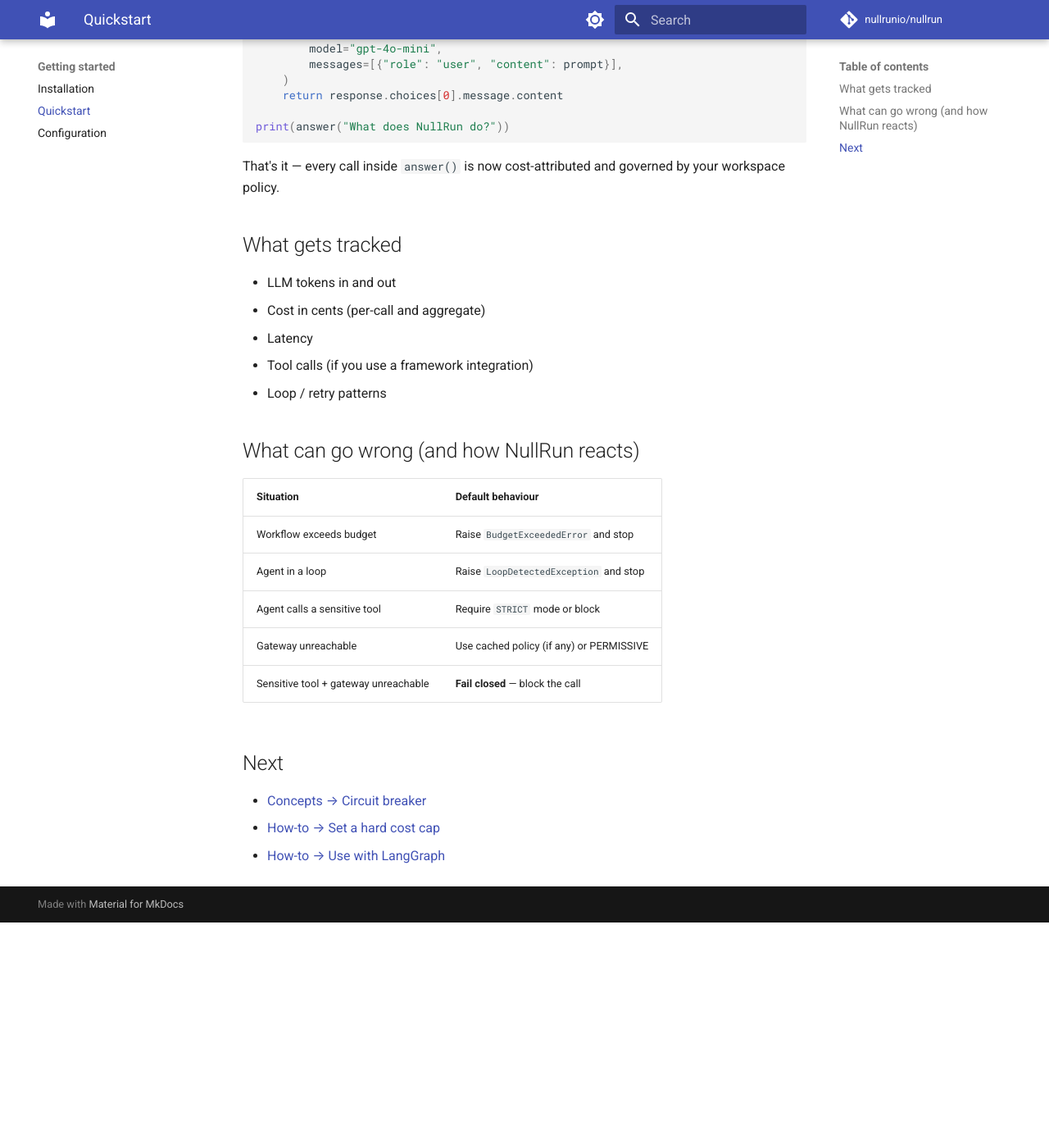
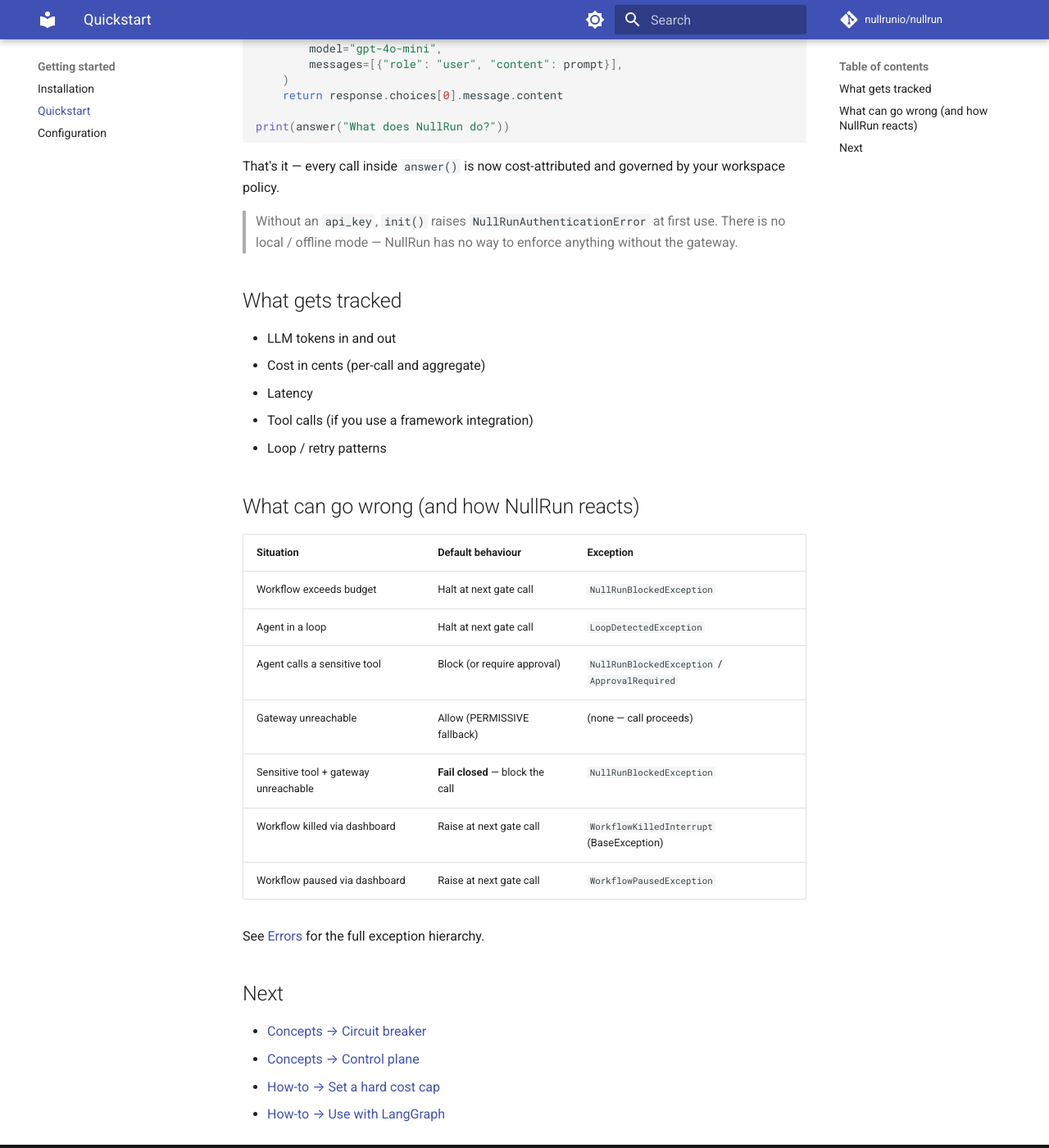
Before and after one commit to nullrunio/nullrun-docs, an MkDocs documentation site: the page built from docs/getting-started/quickstart.md, in a window 1280 px wide and 1400 px high, scrolled down 427 px. Shown: the whole window at 82% size. Built offline with MkDocs 1.6.1 and Material for MkDocs 9.7.7, drawn with Linux system fonts in a browser that asks for light colours; comment, search, counter and statistics services are not loaded; before the commit the page ends 1552 px from its top, so only the background shows below that.

Commit message:
fix(docs): quickstart — real exception classes (NullRunBlockedException / LoopDetectedException / ApprovalRequired / WorkflowKilledInterrupt); note no local mode (missing api_key raises)

```diff
--- a/docs/getting-started/quickstart.md
+++ b/docs/getting-started/quickstart.md
@@ -24,6 +24,10 @@
 That's it — every call inside `answer()` is now cost-attributed and
 governed by your workspace policy.
 
+> Without an `api_key`, `init()` raises `NullRunAuthenticationError` at
+> first use. There is no local / offline mode — NullRun has no way to
+> enforce anything without the gateway.
+
 ## What gets tracked
 
 - LLM tokens in and out
@@ -34,16 +38,21 @@
 
 ## What can go wrong (and how NullRun reacts)
 
-| Situation | Default behaviour |
-| --- | --- |
-| Workflow exceeds budget | Raise `BudgetExceededError` and stop |
-| Agent in a loop | Raise `LoopDetectedException` and stop |
-| Agent calls a sensitive tool | Require `STRICT` mode or block |
-| Gateway unreachable | Use cached policy (if any) or PERMISSIVE |
-| Sensitive tool + gateway unreachable | **Fail closed** — block the call |
+| Situation | Default behaviour | Exception |
+| --- | --- | --- |
+| Workflow exceeds budget | Halt at next gate call | `NullRunBlockedException` |
+| Agent in a loop | Halt at next gate call | `LoopDetectedException` |
+| Agent calls a sensitive tool | Block (or require approval) | `NullRunBlockedException` / `ApprovalRequired` |
+| Gateway unreachable | Allow (PERMISSIVE fallback) | (none — call proceeds) |
+| Sensitive tool + gateway unreachable | **Fail closed** — block the call | `NullRunBlockedException` |
+| Workflow killed via dashboard | Raise at next gate call | `WorkflowKilledInterrupt` (BaseException) |
+| Workflow paused via dashboard | Raise at next gate call | `WorkflowPausedException` |
+
+See [Errors](../reference/errors.md) for the full exception hierarchy.
 
 ## Next
 
 - [Concepts → Circuit breaker](../concepts/circuit-breaker.md)
+- [Concepts → Control plane](../concepts/control-plane.md)
 - [How-to → Set a hard cost cap](../how-to/cost-cap.md)
 - [How-to → Use with LangGraph](../how-to/langgraph.md)
```
